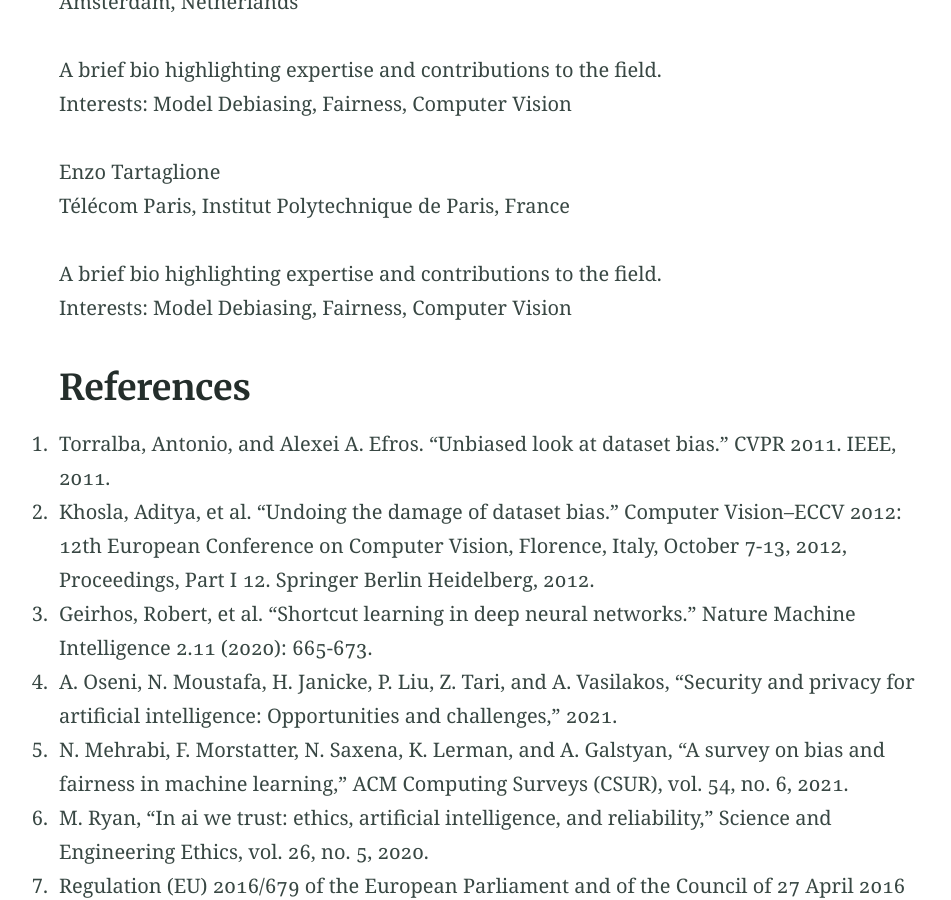
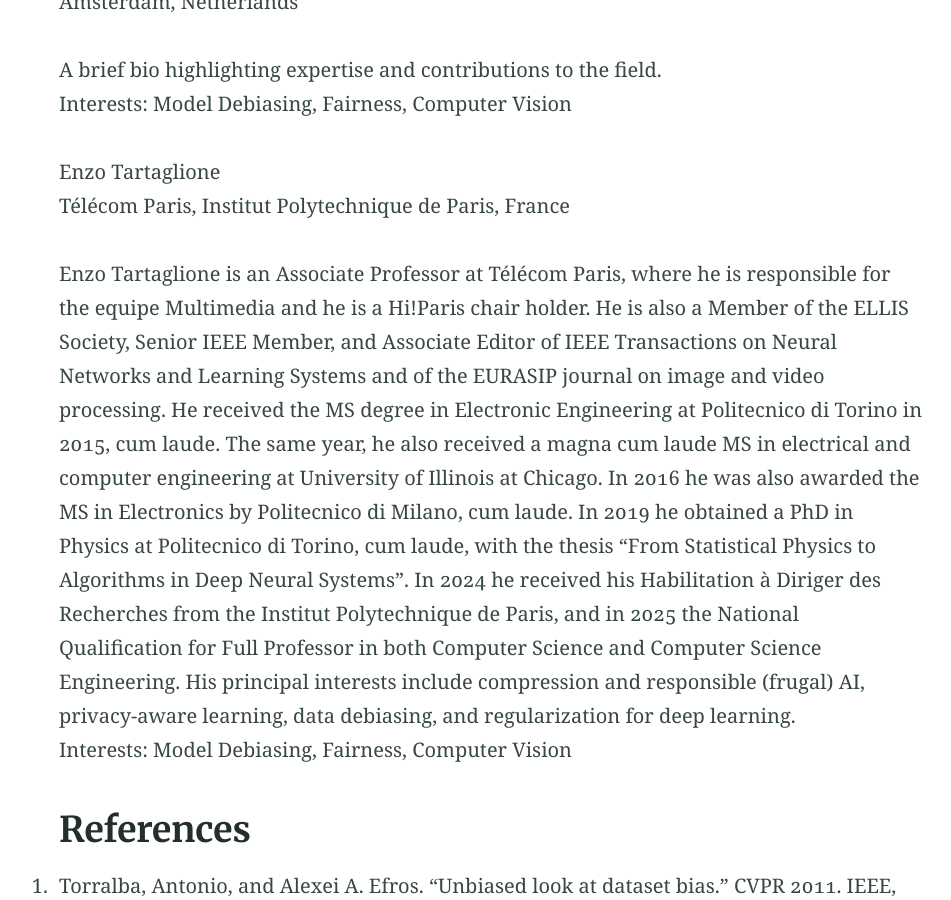
Before and after one commit to A-journey-through-model-debiasing/A-journey-through-model-debiasing.github.io, a Jekyll site: the page built from index.md, in a window 1280 px wide and 900 px high, scrolled down 4504 px. Shown: the whole window, without its empty margins (149-1100 px from the left). Built offline with Jekyll 4.4.1, drawn with Linux system fonts in a browser that asks for light colours.

Commit message:
Update index.md

```diff
--- a/index.md
+++ b/index.md
@@ -62,7 +62,7 @@
 
 
 
-Enzo Tartaglione <br> Télécom Paris, Institut Polytechnique de Paris, France <br><br> A brief bio highlighting expertise and contributions to the field. <br> Interests: Model Debiasing, Fairness, Computer Vision
+Enzo Tartaglione <br> Télécom Paris, Institut Polytechnique de Paris, France <br><br> Enzo Tartaglione is an Associate Professor at Télécom Paris, where he is responsible for the equipe Multimedia and he is a Hi!Paris chair holder. He is also a Member of the ELLIS Society, Senior IEEE Member, and Associate Editor of IEEE Transactions on Neural Networks and Learning Systems and of the EURASIP journal on image and video processing. He received the MS degree in Electronic Engineering at Politecnico di Torino in 2015, cum laude. The same year, he also received a magna cum laude MS in electrical and computer engineering at University of Illinois at Chicago. In 2016 he was also awarded the MS in Electronics by Politecnico di Milano, cum laude. In 2019 he obtained a PhD in Physics at Politecnico di Torino, cum laude, with the thesis "From Statistical Physics to Algorithms in Deep Neural Systems". In 2024 he received his Habilitation à Diriger des Recherches from the Institut Polytechnique de Paris, and in 2025 the National Qualification for Full Professor in both Computer Science and Computer Science Engineering. His principal interests include compression and responsible (frugal) AI, privacy-aware learning, data debiasing, and regularization for deep learning. <br> Interests: Model Debiasing, Fairness, Computer Vision
 
 
 ## References
```
